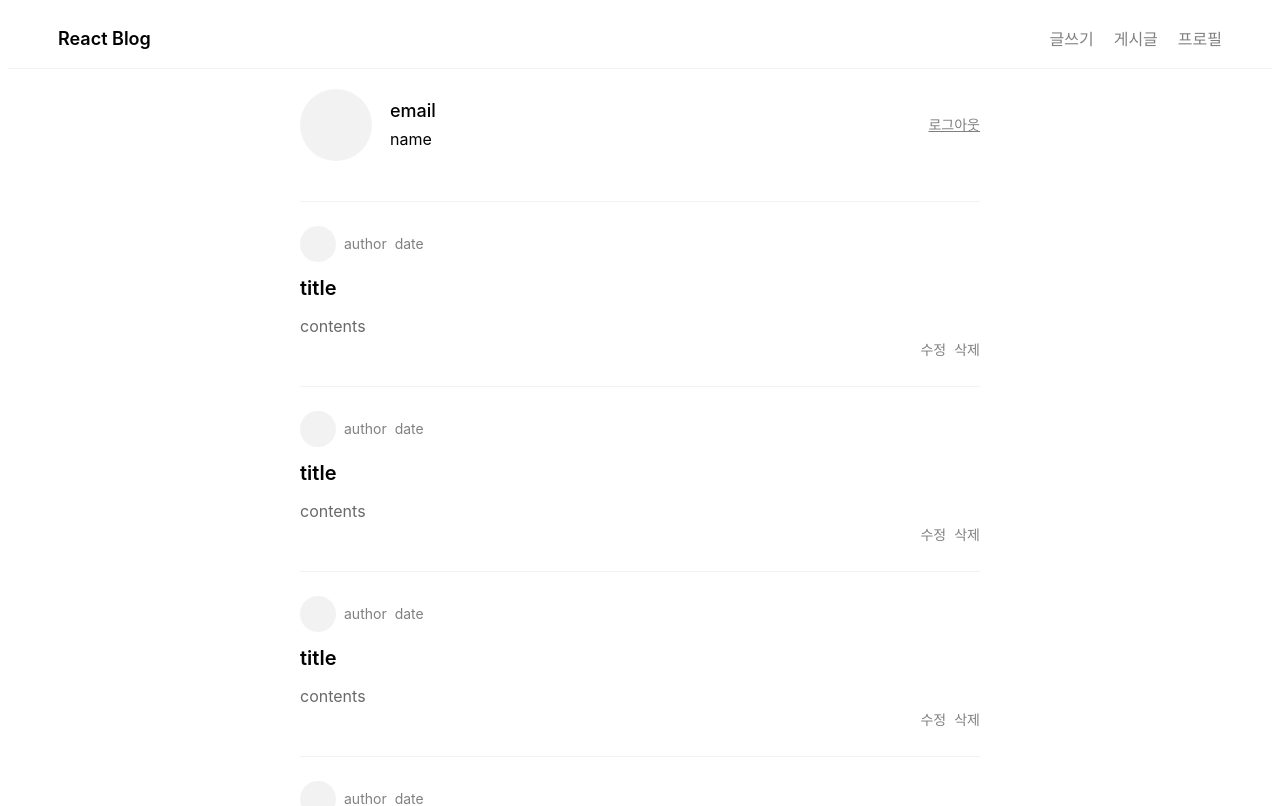
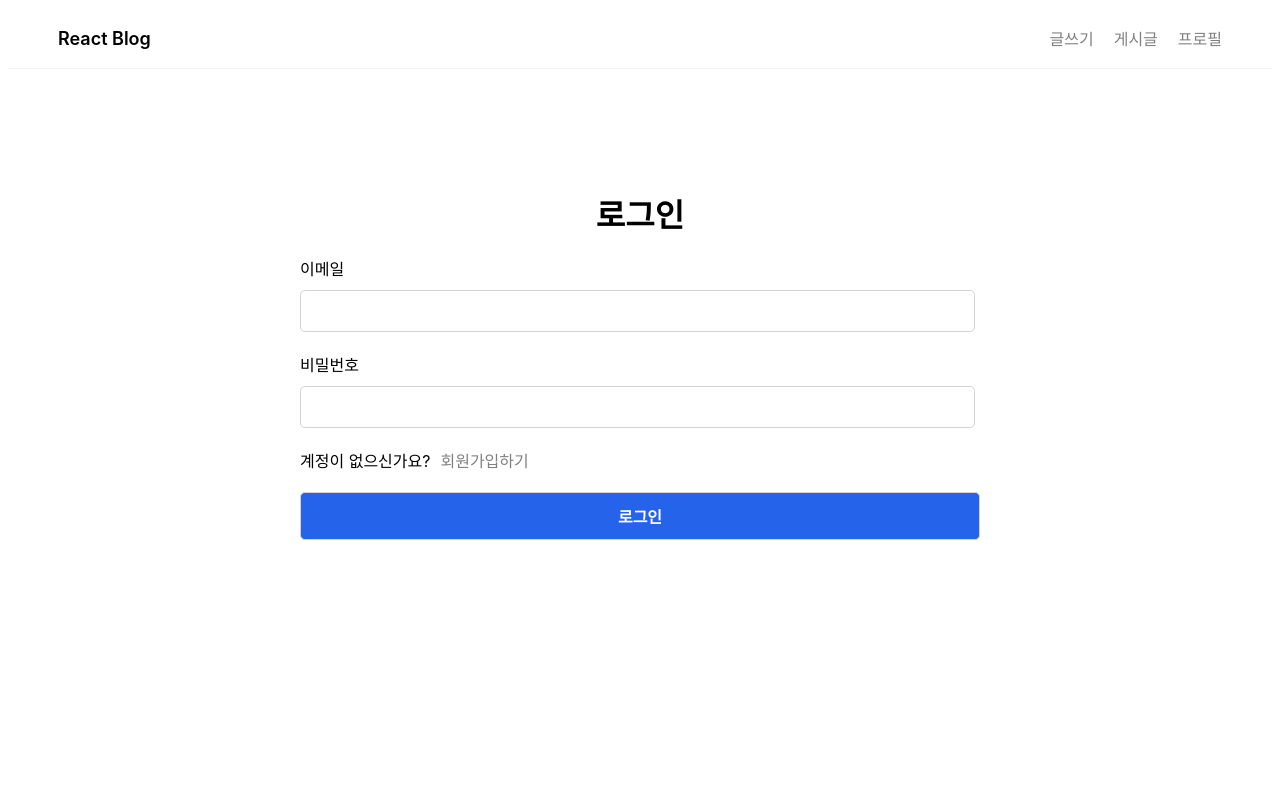
Before and after one commit to sbjang123456/lecture, a React (Vite) app in the folder fastcampus/high-performance-fe-projects/react-blog-vite/: page /profile in a window 1280 px wide. Shown: the top 806 px of the page. Built offline with nearby package versions, Linux system fonts and the light colour scheme.

Commit message:
feat: [#7] 사용자인증구현 > 로그인페이지 설정

```diff
--- /dev/null
+++ b/fastcampus/high-performance-fe-projects/react-blog-vite/src/components/LoginForm.tsx
@@ -0,0 +1,26 @@
+import { Link } from "react-router-dom";
+
+export default function LoginForm() {
+  return (
+    <form action="/post" method="POST" className="form form--lg">
+      <h1 className="form__title">로그인</h1>
+      <div className="form__block">
+        <label htmlFor="email">이메일</label>
+        <input type="email" id="email" name="email" required />
+      </div>
+      <div className="form__block">
+        <label htmlFor="password">비밀번호</label>
+        <input type="password" id="password" name="password" required />
+      </div>
+      <div className="form__block">
+        계정이 없으신가요?
+        <Link to="/signup" className="form__link">
+          회원가입하기
+        </Link>
+      </div>
+      <div className="form__block">
+        <input type="submit" value="로그인" className="form__btn--submit" />
+      </div>
+    </form>
+  );
+}
--- a/fastcampus/high-performance-fe-projects/react-blog-vite/src/components/Router.tsx
+++ b/fastcampus/high-performance-fe-projects/react-blog-vite/src/components/Router.tsx
@@ -7,10 +7,15 @@ import PostEdit from "pages/posts/edit";
 import Profile from "pages/profile";
 import LoginPage from "pages/login";
 import SignUpPage from "pages/signup";
+import { useState } from "react";
 
 export default function Router() {
+  // firebase Auth 가 인증되었으면 true 변경 로직 추가
+  const [isAuthenticated, setIsAuthenticated] = useState(false);
   return (
     <Routes>
+      {isAuthenticated ? (
+        <>
           <Route path="/" element={<Home />} />
           <Route path="/posts" element={<PostList />} />
           <Route path="/posts/:id" element={<PostDetail />} />
@@ -20,6 +25,14 @@ export default function Router() {
           <Route path="/login" element={<LoginPage />} />
           <Route path="/signup" element={<SignUpPage />} />
           <Route path="*" element={<Navigate replace to="/" />} />
+        </>
+      ) : (
+        <>
+          <Route path="/login" element={<LoginPage />} />
+          <Route path="/signup" element={<SignUpPage />} />
+          <Route path="*" element={<LoginPage />} />
+        </>
+      )}
     </Routes>
   );
 }
--- /dev/null
+++ b/fastcampus/high-performance-fe-projects/react-blog-vite/src/components/SignupForm.tsx
@@ -0,0 +1,30 @@
+import { Link } from "react-router-dom";
+
+export default function SignupForm() {
+  return (
+    <form action="/post" method="POST" className="form form--lg">
+      <h1 className="form__title">회원가입</h1>
+      <div className="form__block">
+        <label htmlFor="email">이메일</label>
+        <input type="email" id="email" name="email" required />
+      </div>
+      <div className="form__block">
+        <label htmlFor="password">비밀번호</label>
+        <input type="password" id="password" name="password" required />
+      </div>
+      <div className="form__block">
+        <label htmlFor="password">비밀번호 확인</label>
+        <input type="password" id="password" name="password" required />
+      </div>
+      <div className="form__block">
+        계정이 이미 있으신가요?
+        <Link to="/login" className="form__link">
+          로그인하기
+        </Link>
+      </div>
+      <div className="form__block">
+        <input type="submit" value="회원가입" className="form__btn--submit" />
+      </div>
+    </form>
+  );
+}
--- a/fastcampus/high-performance-fe-projects/react-blog-vite/src/index.css
+++ b/fastcampus/high-performance-fe-projects/react-blog-vite/src/index.css
@@ -412,3 +412,25 @@ input:checked + .carousel__slide-container .nav label {
 .form .form__btn--submit:focus {
   background-color: #1945a4;
 }
+
+/* login form */
+.form--lg {
+  min-heght: 70vh;
+  margin-top: 10vh;
+}
+
+.form__title {
+  text-align: center;
+  margin-bottom: 4px;
+}
+
+.form__link {
+  margin-left: 10px;
+  text-decoration: none;
+  color: gray;
+}
+
+.form__link:hover,
+.form__link:focus {
+  color: black;
+}
--- a/fastcampus/high-performance-fe-projects/react-blog-vite/src/main.tsx
+++ b/fastcampus/high-performance-fe-projects/react-blog-vite/src/main.tsx
@@ -3,7 +3,6 @@ import ReactDOM from "react-dom/client";
 import App from "./App.tsx";
 import "./index.css";
 import { BrowserRouter as Router } from "react-router-dom";
-import firebase from "firebaseApp";
 
 ReactDOM.createRoot(document.getElementById("root")!).render(
   <React.StrictMode>
--- a/fastcampus/high-performance-fe-projects/react-blog-vite/src/pages/login/index.tsx
+++ b/fastcampus/high-performance-fe-projects/react-blog-vite/src/pages/login/index.tsx
@@ -1,7 +1,12 @@
+import Footer from "components/Footer";
+import Header from "components/Header";
+import LoginForm from "components/LoginForm";
+
 export default function LoginPage() {
-    return (
-        <div>
-
-        </div>
-    );
+  return (
+    <>
+      <Header />
+      <LoginForm />
+    </>
+  );
 }
--- a/fastcampus/high-performance-fe-projects/react-blog-vite/src/pages/signup/index.tsx
+++ b/fastcampus/high-performance-fe-projects/react-blog-vite/src/pages/signup/index.tsx
@@ -1,3 +1,11 @@
+import Header from "components/Header";
+import SignupForm from "components/SignupForm";
+
 export default function SignUpPage() {
-  return <div></div>;
+  return (
+    <>
+      <Header />
+      <SignupForm />
+    </>
+  );
 }
```
Lines whose indentation alone changed are shown as unchanged.
